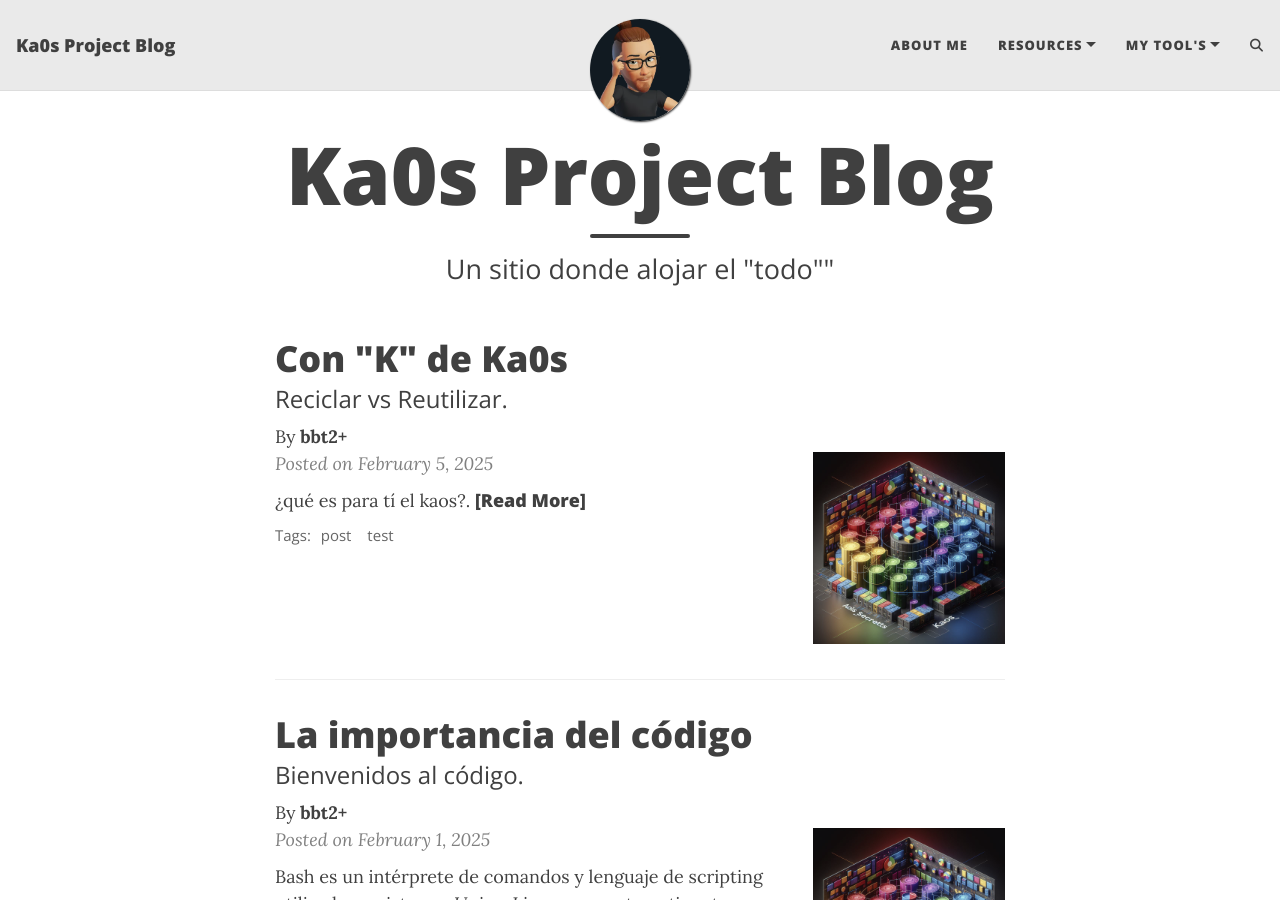
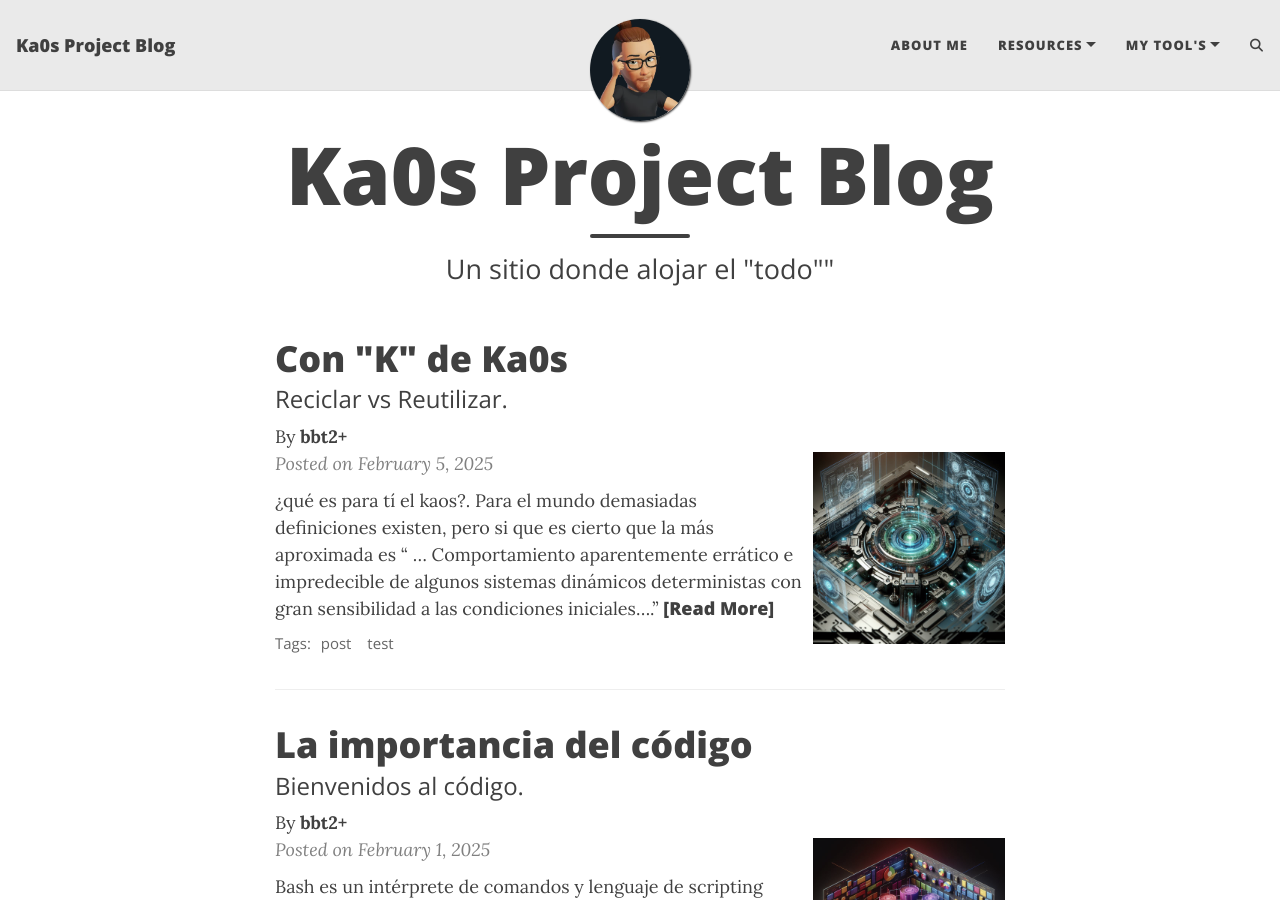
Before and after one commit to Ka0s-Klaus/ka0s.github.io, a Jekyll site: the page built from index.html, in a window 1280 px wide and 900 px high. Built offline with Jekyll 4.4.1, drawn with Linux system fonts in a browser that asks for light colours; the list of posts is cut into pages by our own code; comment, search, counter and statistics services are not loaded.

Commit message:
Publicamos la primeras reseñas de Ka0s

```diff
--- a/_posts/2025-02-05-con-k-de-ka0s.md
+++ b/_posts/2025-02-05-con-k-de-ka0s.md
@@ -3,16 +3,25 @@
 title: Con "K" de Ka0s
 subtitle: Reciclar vs Reutilizar.
 cover-img: /assets/img/path.jpg
-thumbnail-img: /assets/img/kaos-secrets.png
+thumbnail-img: /assets/img/kaos-core.png
 share-img: /assets/img/path.jpg
 tags: [post, test]
 author: bbt2+
 ---
 
 ¿qué es para tí el kaos?.
+Para el mundo demasiadas definiciones existen, pero si que es cierto que la más aproximada es " ... Comportamiento aparentemente errático e impredecible de algunos sistemas dinámicos deterministas con gran sensibilidad a las condiciones iniciales...."
+
+Si nosotros tuviesemos que explicarlo con una única frase, Ka0S sería algo así como ".... la organización fundamental de un sistema, compuesta por sus módulos, las relaciones entre ellos y su entorno, así como los principios que gobiernan su diseño y evolución."
+
+Si entramos más en detalle, podemos decir que Ka0S es; *... es un framework, basado en código, que permite en todo momento que todos los miembros de una empresa puedan gestionar el ecosistema de herramientas, al que esta asociado Ka0S, permitiendo que en base a unas reglas comunes para todos, cada uno pueda mantener y evolucionar los componentes de los cuales es responsable de una manera sencilla, simple y segura.*
 
 Con "K" de Ka0s.
 
-Reciclar.
+Ventajas de utilizar Ka0S
 
-Reutilizar.
+- Revisión de código continuo *Permite detectar y corregir errores de manera temprana, mejorando la calidad del código.*
+- Automatización de pruebas *Asegura que todas las funcionalidades se prueben de manera consistente y eficiente.*
+- Refactorización Continua *Facilita la mejora constante del código sin afectar su funcionalidad.*
+- Integración Contínua y Entrega Contínua *Permite integrar y entregar cambios de manera rápida y segura.*
+- Reatroalimentación y reciclaje del código *Fomenta la mejora continua a través de la retroalimentación y la reutilización de componentes.*
```
